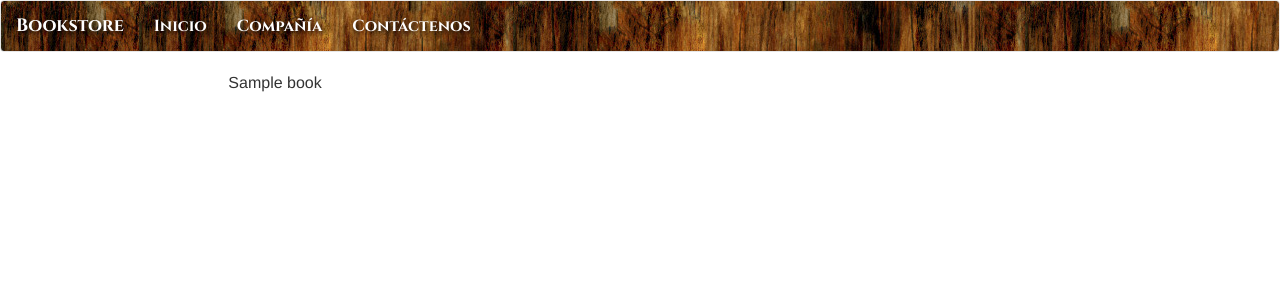
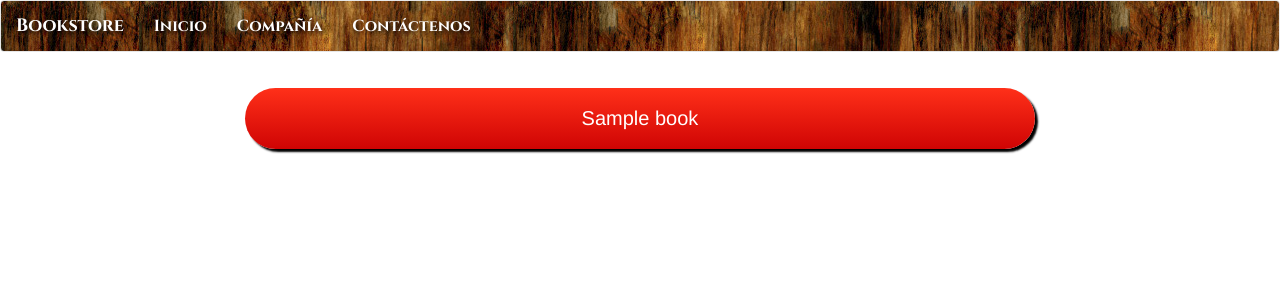
Before and after one commit to edygg/bookstore, a PHP site: page /ManageBooks.php?id=1 in a window 1280 px wide. Shown: the top 300 px of the page. Run offline with PHP 8.4, Linux system fonts and the light colour scheme; tables that the repository leaves empty or names only in its code hold one stand-in row (values such as "Sample post"); some libraries are stand-ins or nearby versions.

Commit message:
ManageBooks estilo terminado

```diff
--- a/ManageBooks.php
+++ b/ManageBooks.php
@@ -79,9 +79,15 @@
 			<?php while ($row = $result->fetch_array(MYSQLI_ASSOC)): ?>
 				<article class="book" data-idbook=<?php echo '"'.$row['id_book'].'"'; ?> >
 					<header>
-						<?php echo $row['namebook']; ?>
+						<div>
+							<?php echo $row['namebook']; ?>
+						</div>
 					</header>
 					<div class="book-details">
+						<div class="manage-book-options">
+							<button type="button" class="btn btn-primary"><a href="#">Actualizar</a></button>
+							<button type="button" class="btn btn-danger"><a href="#">Eliminar</a></button>
+						</div>
 						<ul>
 							<li><strong>ISBN: </strong> <?php echo $row['isbn']; ?></li>
 							<li><strong>Año: </strong> <?php echo $row['year']; ?></li>
--- a/css/style.css
+++ b/css/style.css
@@ -66,19 +66,23 @@ button > a {
 	float: left;
 }
 
-.menu-option {
+.menu-option, .book {
 	margin: 2%;
 }
 
-.menu-option-header {
+.menu-option-header, .book > header {
 	background: linear-gradient(to bottom, #ff3019 0%,#cf0404 100%);
 	padding: 2%;
+	box-shadow: 3px 3px 2px black;
+	z-index: 0;
 }
 
-.submenu-options {
+.submenu-options, .book-details {
 	display: none;
 	background: linear-gradient(to bottom, #feffe8 0%,#d6dbbf 100%);
 	padding: 2% 2%;
+	box-shadow: 3px 3px 2px black;
+	z-index: 1;
 }
 
 .submenu-options li {
@@ -91,6 +95,20 @@ button > a {
 
 .book-details {
 	display: none;
+}
+
+.book, .book > header {
+	border-radius: 150px;
+}
+
+.book > header {
+	font-size: 1.25em;
+	text-align: center;
+	color: white;
+}
+
+.manage-book-options {
+	text-align: center;
 }
 
 /****************************************************************************/
```
